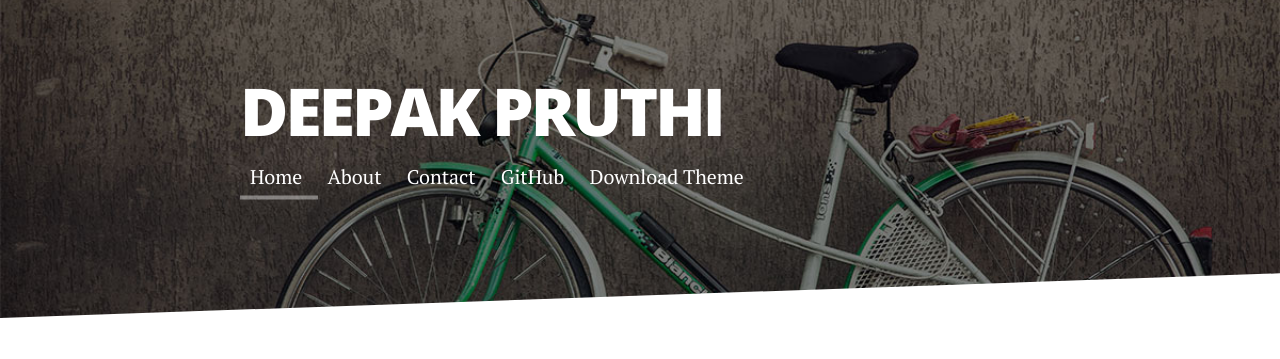
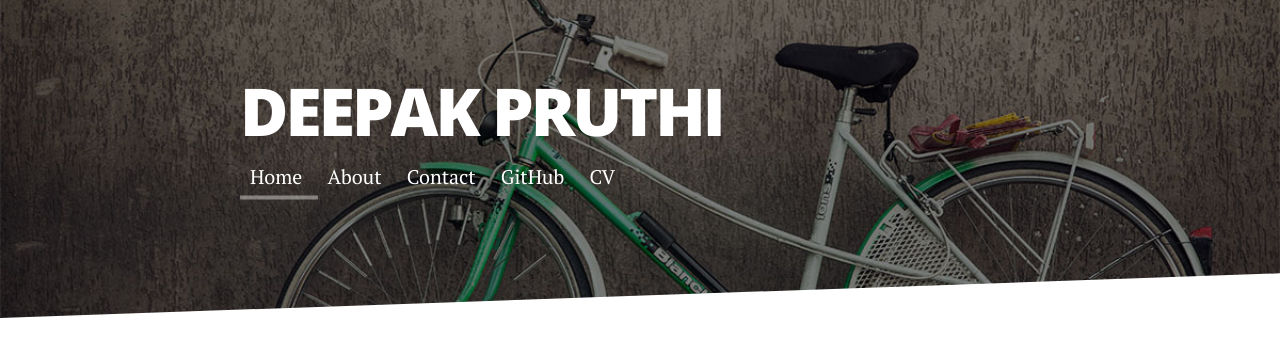
Before and after one commit to dpruthi/cv, a Jekyll site: the page built from index.html, in a window 1280 px wide. Shown: the top 359 px of the page. Built offline with Jekyll 4.4.1, drawn with Linux system fonts in a browser that asks for light colours; nearby versions of some CDN libraries; the list of posts is cut into pages by our own code.

Commit message:
Update header.html

```diff
--- a/_includes/header.html
+++ b/_includes/header.html
@@ -8,8 +8,8 @@
                      <a href="{{ link.url | prepend: site.baseurl }}">{{ link.title }}</a>
                  </li>
                  {% endfor %}
-                 <li> <a href="https://github.com/brianmaierjr/long-haul" target="_blank">GitHub</a></li>
-                 <li><a href="https://github.com/brianmaierjr/long-haul/archive/master.zip">Download Theme</a></li>
+                 <li> <a href="https://github.com/dpruthi" target="_blank">GitHub</a></li>
+                 <li><a href="https://github.com/brianmaierjr/long-haul/archive/master.zip">CV</a></li>
              </ul>
          </nav>
      </div>
```
